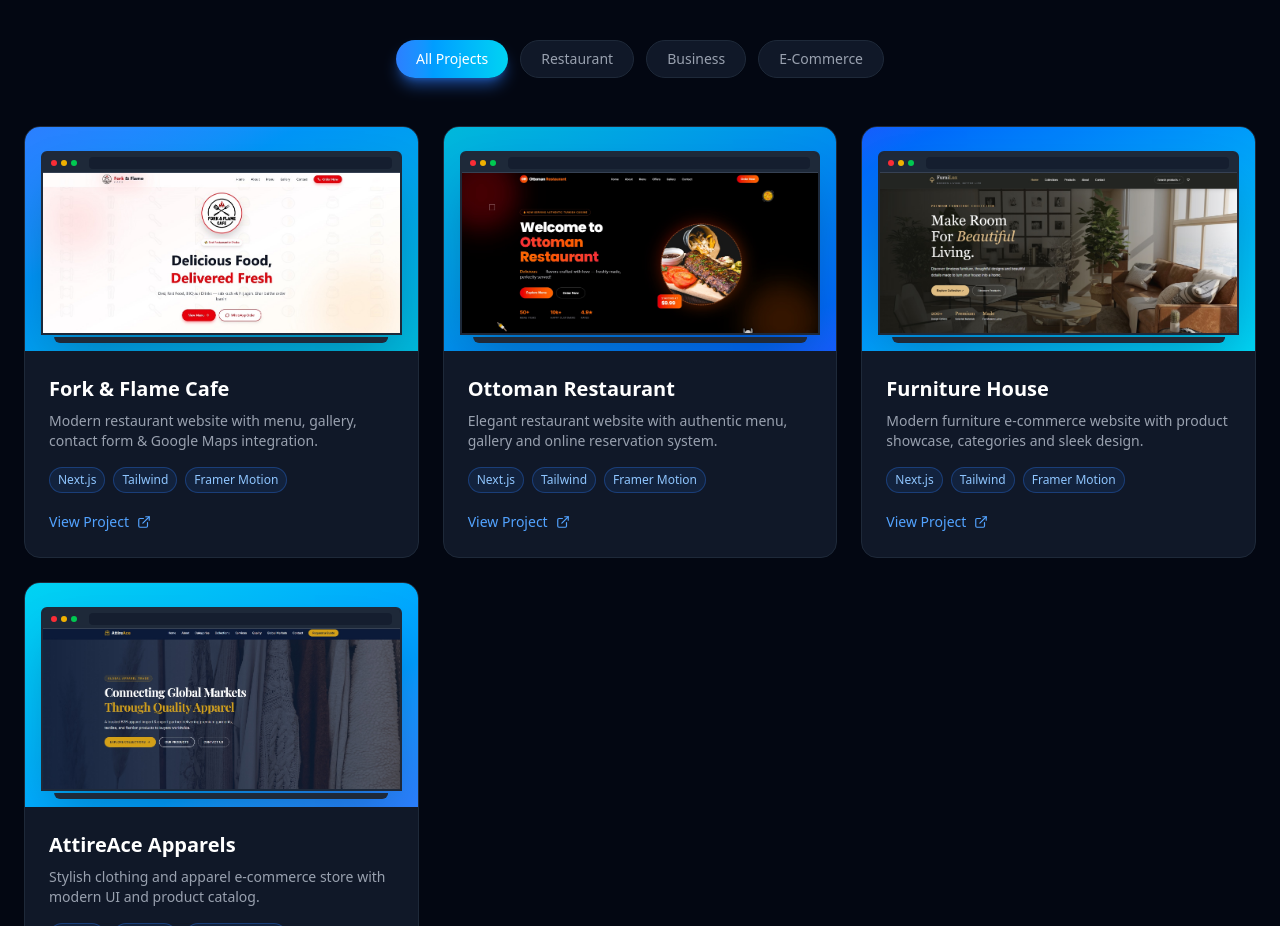
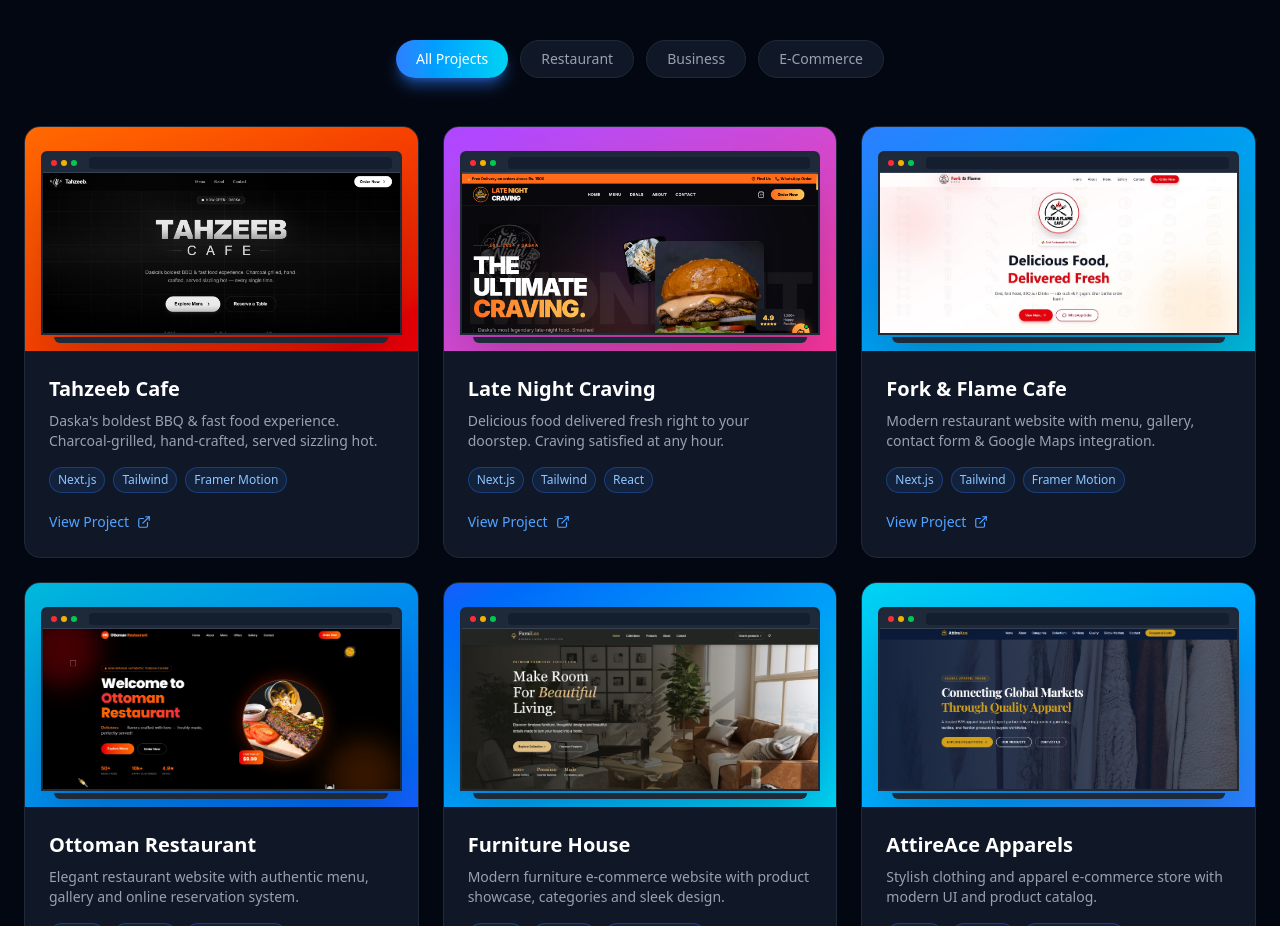
Before and after one commit to techbuddies134/Portfolio, a Next.js app: page / in a window 1280 px wide. Shown: the part 3212-4138 px from the top of the page. Built offline with nearby package versions, Linux system fonts and the light colour scheme.

Commit message:
Added new projects: Tahzeeb Cafe and Late Night Craving

```diff
--- a/app/page.tsx
+++ b/app/page.tsx
@@ -42,6 +42,27 @@ export default function Portfolio() {
   ];
 
   const projects = [
+    // NAYE PROJECTS YAHAN ADD KIYE HAIN
+    {
+      name: "Tahzeeb Cafe",
+      type: "restaurant",
+      desc: "Daska's boldest BBQ & fast food experience. Charcoal-grilled, hand-crafted, served sizzling hot.",
+      tech: ["Next.js", "Tailwind", "Framer Motion"],
+      image: "/tahzeeb-cafe.jpg", // Photo ka naam public folder mein
+      color: "from-orange-500 to-red-600",
+      link: "https://tahzeeb-cafe.vercel.app/"
+    },
+    {
+      name: "Late Night Craving",
+      type: "restaurant",
+      desc: "Delicious food delivered fresh right to your doorstep. Craving satisfied at any hour.",
+      tech: ["Next.js", "Tailwind", "React"],
+      image: "/late-night.jpg", // Photo ka naam public folder mein
+      color: "from-purple-500 to-pink-500",
+      link: "https://late-night-craving.vercel.app/"
+    },
+
+    // PURANE PROJECTS
     {
       name: "Fork & Flame Cafe",
       type: "restaurant",
```
Also changed, not shown: public/late-night.jpg (added), public/tahzeeb-cafe.jpg (added).
